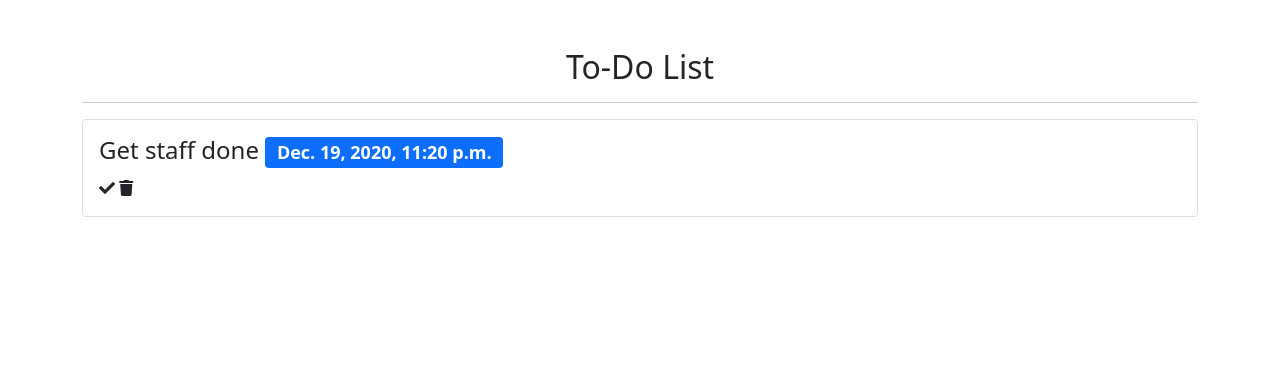
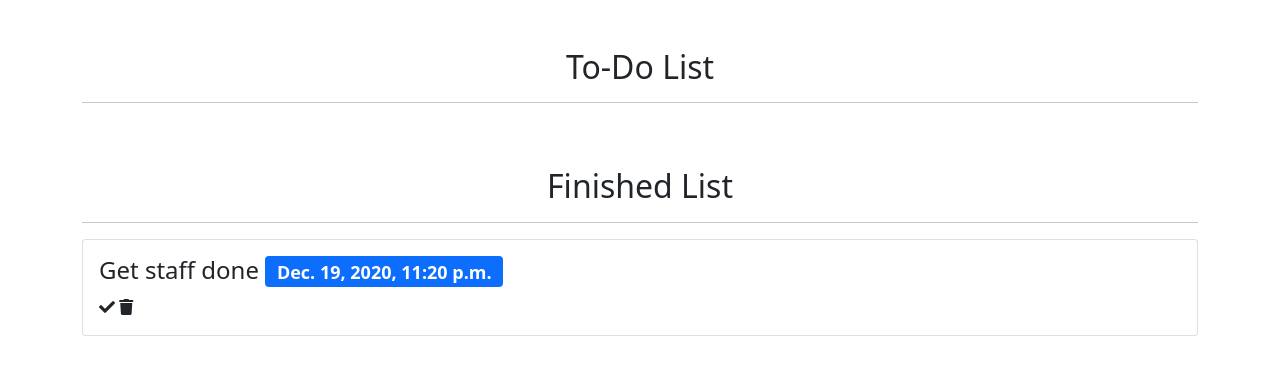
Before and after one commit to ppalancica/DjangoProjects, a Django app: page / in a window 1280 px wide. Shown: the part 56-431 px from the top of the page. Run offline with Django 3.2, Linux system fonts and the light colour scheme; data comes from the database, SQL or seed files in the repository; both versions use the stored data as it was after the commit; some libraries are stand-ins or nearby versions.

Commit message:
Added functionality to Check/Finish a To-Do Item visually and redirect to the updated page

```diff
--- a/notepad/src/notepad/urls.py
+++ b/notepad/src/notepad/urls.py
@@ -18,11 +18,12 @@ from django.conf.urls.static import static
 from django.contrib import admin
 from django.urls import path
 
-from notes.views import note_list_view
+from notes.views import note_list_view, finish_item
 
 urlpatterns = [
     path('admin/', admin.site.urls),
-    path('', note_list_view)
+    path('', note_list_view, name='note-list'),
+    path('finish-item/<id>/', finish_item, name='finish-note-item')
 ]
 
 if settings.DEBUG:
--- a/notepad/src/notes/models.py
+++ b/notepad/src/notes/models.py
@@ -16,6 +16,7 @@ class Note(models.Model):
     title = models.CharField(max_length=100)
     due_date = models.DateTimeField()
     label = models.CharField(choices=LABEL_CHOICES, max_length=2)
+    finished = models.BooleanField(default=False)
 
     def __str__(self):
         return self.title
--- a/notepad/src/notes/views.py
+++ b/notepad/src/notes/views.py
@@ -1,8 +1,20 @@
-from django.shortcuts import render
+from django.shortcuts import render, redirect, get_object_or_404
 from .models import Note
 
 # Create your views here.
 def note_list_view(request):
-    notes = Note.objects.all()
-    context = {'notes': notes}
+    to_do_list = Note.objects.filter(finished=False)
+    finished_list = Note.objects.filter(finished=True)
+    # notes = Note.objects.all()
+    # context = {'notes': notes}
+    context = {
+        'to_do_list': to_do_list,
+        'finished_list': finished_list
+    }
     return render(request, "note_list.html", context)
+
+def finish_item(request, id):
+    note = get_object_or_404(Note, id=id)
+    note.finished = True
+    note.save()
+    return redirect('note-list')
--- a/notepad/src/templates/note_list.html
+++ b/notepad/src/templates/note_list.html
@@ -1,12 +1,47 @@
 {% extends "base.html" %}
 
 {% block content %}
+
+<style media="screen">
+  h4 {
+    position: relative;
+  }
+  .icons {
+    position: absolute;
+    right: 4px;
+  }
+</style>
+
     <div class="text-center mt-5">
       <h2>To-Do List</h2>
     </div>
     <hr />
     <div class="row">
-      {% for note in notes %}
+      {% for note in to_do_list %}
+      <div class="col-12">
+        <div class="card">
+          <div class="card-body">
+            <h4>
+              {{ note.title }}
+              <span class="badge bg-{{ note.get_label_display }}">
+              {{ note.due_date }}
+              </span>
+              <span class="icons">
+                <a href="{% url 'finish-note-item' note.id %}"><i class="fas fa-check"></i></a>
+                <a href="#"><i class="fas fa-trash" style="color: red"></i></a>
+              </span>
+            </h4>
+          </div>
+        </div>
+      </div>
+      {% endfor %}
+    </div>
+    <div class="text-center mt-5">
+      <h2>Finished List</h2>
+    </div>
+    <hr />
+    <div class="row">
+      {% for note in finished_list %}
       <div class="col-12">
         <div class="card">
           <div class="card-body">
@@ -22,5 +57,5 @@
         </div>
       </div>
       {% endfor %}
-    </row>
+    </div>
 {% endblock %}
```
Also changed, not shown: notepad/src/db.sqlite3, notepad/src/notes/migrations/0003_note_finished.py (added).
